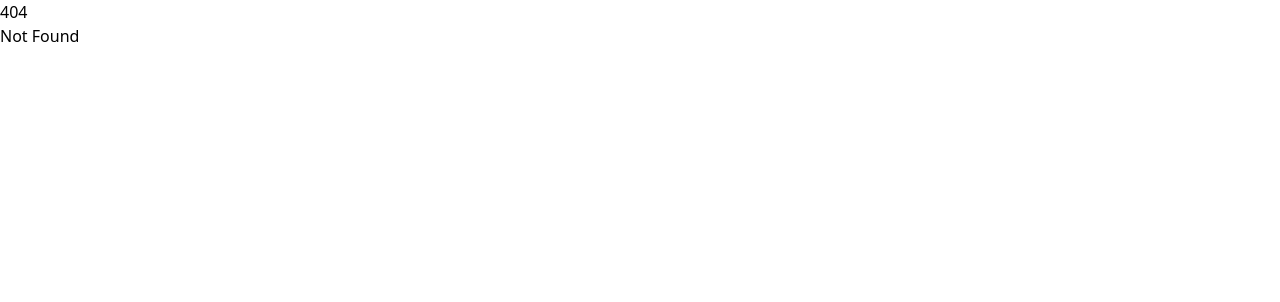
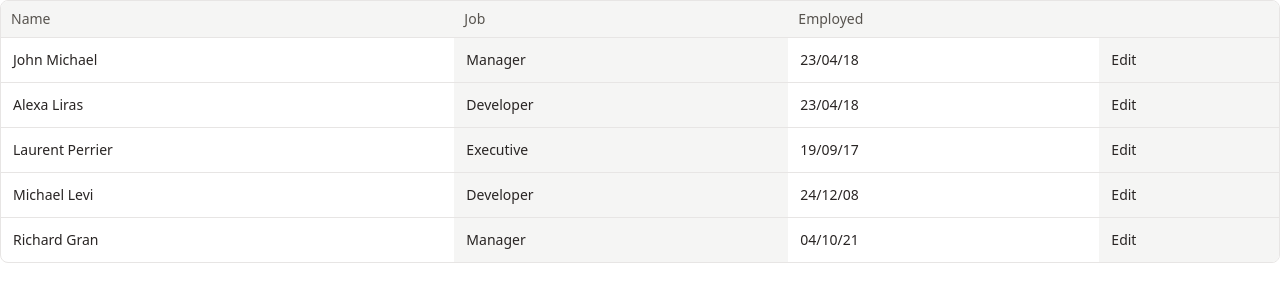
Before and after one commit to KushidaYusuke/svelte-calender-demo, a SvelteKit app: page /events in a window 1280 px wide. Before the commit this address had no page. Shown: the top 302 px of the page. Built offline with nearby package versions, Linux system fonts and the light colour scheme.

Commit message:
downgrade tailwindcss to v3

```diff
--- a/package.json
+++ b/package.json
@@ -47,7 +47,7 @@
 		"storybook": "^8.5.4",
 		"svelte": "^5.0.0",
 		"svelte-check": "^4.0.0",
-		"tailwindcss": "^4.0.0",
+		"tailwindcss": "^3.4.17",
 		"typescript": "^5.0.0",
 		"typescript-eslint": "^8.20.0",
 		"vite": "^6.0.0",
@@ -59,6 +59,7 @@
 		]
 	},
 	"dependencies": {
+		"autoprefixer": "^10.4.20",
 		"dayjs": "^1.11.13",
 		"lucide-svelte": "^0.475.0"
 	}
--- /dev/null
+++ b/postcss.config.js
@@ -0,0 +1,6 @@
+export default {
+	plugins: {
+		tailwindcss: {},
+		autoprefixer: {}
+	}
+};
--- a/src/app.css
+++ b/src/app.css
@@ -1 +1,3 @@
-@import 'tailwindcss';
+@import 'tailwindcss/base';
+@import 'tailwindcss/components';
+@import 'tailwindcss/utilities';
--- /dev/null
+++ b/src/routes/events/+page.svelte
@@ -0,0 +1,55 @@
+
+<div class="w-full overflow-hidden rounded-lg border border-stone-200">
+  <table class="w-full">
+    <thead class="border-b border-stone-200 bg-stone-100 text-sm font-medium text-stone-600 dark:bg-surface-dark">
+      <tr>
+        <th class="px-2.5 py-2 text-start font-medium">Name</th>
+        <th class="px-2.5 py-2 text-start font-medium">Job</th>
+        <th class="px-2.5 py-2 text-start font-medium">Employed</th>
+        <th class="px-2.5 py-2 text-start font-medium"></th>
+      </tr>
+    </thead>
+    <tbody class="group text-sm text-stone-800 dark:text-white">
+      <tr>
+        <td class="p-3 border-b border-stone-200">John Michael</td>
+        <td class="p-3 border-b border-stone-200 bg-stone-100 dark:bg-surface-dark">Manager</td>
+        <td class="p-3 border-b border-stone-200">23/04/18</td>
+        <td class="p-3 border-b border-stone-200 bg-stone-100 dark:bg-surface-dark">
+          <a href="#" class="font-sans antialiased text-sm text-current font-medium hover:text-primary">Edit</a>
+        </td>
+      </tr>
+      <tr>
+        <td class="p-3 border-b border-stone-200">Alexa Liras</td>
+        <td class="p-3 border-b border-stone-200 bg-stone-100 dark:bg-surface-dark">Developer</td>
+        <td class="p-3 border-b border-stone-200">23/04/18</td>
+        <td class="p-3 border-b border-stone-200 bg-stone-100 dark:bg-surface-dark">
+          <a href="#" class="font-sans antialiased text-sm text-current font-medium hover:text-primary">Edit</a>
+        </td>
+      </tr>
+      <tr>
+        <td class="p-3 border-b border-stone-200">Laurent Perrier</td>
+        <td class="p-3 border-b border-stone-200 bg-stone-100 dark:bg-surface-dark">Executive</td>
+        <td class="p-3 border-b border-stone-200">19/09/17</td>
+        <td class="p-3 border-b border-stone-200 bg-stone-100 dark:bg-surface-dark">
+          <a href="#" class="font-sans antialiased text-sm text-current font-medium hover:text-primary">Edit</a>
+        </td>
+      </tr>
+      <tr>
+        <td class="p-3 border-b border-stone-200">Michael Levi</td>
+        <td class="p-3 border-b border-stone-200 bg-stone-100 dark:bg-surface-dark">Developer</td>
+        <td class="p-3 border-b border-stone-200">24/12/08</td>
+        <td class="p-3 border-b border-stone-200 bg-stone-100 dark:bg-surface-dark">
+          <a href="#" class="font-sans antialiased text-sm text-current font-medium hover:text-primary">Edit</a>
+        </td>
+      </tr>
+      <tr>
+        <td class="p-3">Richard Gran</td>
+        <td class="p-3 bg-stone-100 dark:bg-surface-dark">Manager</td>
+        <td class="p-3">04/10/21</td>
+        <td class="p-3 bg-stone-100 dark:bg-surface-dark">
+          <a href="#" class="font-sans antialiased text-sm text-current font-medium hover:text-primary">Edit</a>
+        </td>
+      </tr>
+    </tbody>
+  </table>
+</div>
--- /dev/null
+++ b/tailwind.config.ts
@@ -0,0 +1,11 @@
+import type { Config } from 'tailwindcss';
+
+export default {
+	content: ['./src/**/*.{html,js,svelte,ts}'],
+
+	theme: {
+		extend: {}
+	},
+
+	plugins: []
+} satisfies Config;
--- a/vite.config.ts
+++ b/vite.config.ts
@@ -1,36 +1,10 @@
-import tailwindcss from '@tailwindcss/vite';
-import { svelteTesting } from '@testing-library/svelte/vite';
+import { defineConfig } from 'vitest/config';
 import { sveltekit } from '@sveltejs/kit/vite';
-import { defineConfig } from 'vite';
 
 export default defineConfig({
-	plugins: [sveltekit(), tailwindcss()],
+	plugins: [sveltekit()],
 
 	test: {
-		workspace: [
-			{
-				extends: './vite.config.ts',
-				plugins: [svelteTesting()],
-
-				test: {
-					name: 'client',
-					environment: 'jsdom',
-					clearMocks: true,
-					include: ['src/**/*.svelte.{test,spec}.{js,ts}'],
-					exclude: ['src/lib/server/**'],
-					setupFiles: ['./vitest-setup-client.ts']
-				}
-			},
-			{
-				extends: './vite.config.ts',
-
-				test: {
-					name: 'server',
-					environment: 'node',
-					include: ['src/**/*.{test,spec}.{js,ts}'],
-					exclude: ['src/**/*.svelte.{test,spec}.{js,ts}']
-				}
-			}
-		]
+		include: ['src/**/*.{test,spec}.{js,ts}']
 	}
 });
```
Also changed, not shown: 1 other file (tests, documents, lock files or other folders).
